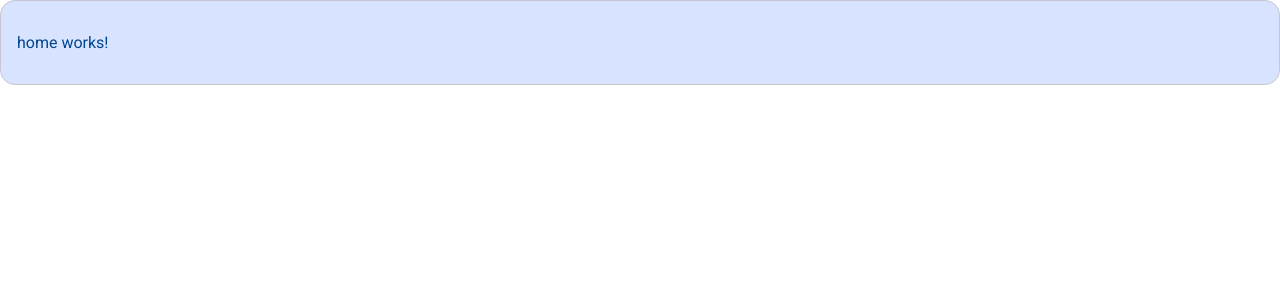
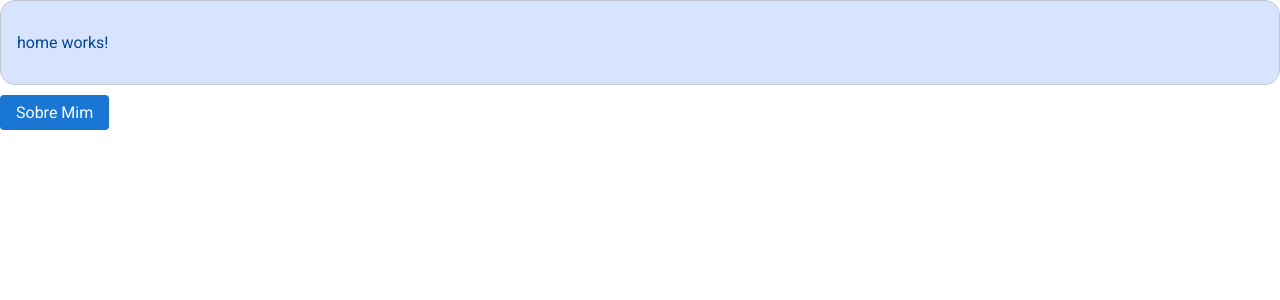
Before and after one commit to bb9leko/angular-app, an Angular app: page /home in a window 1280 px wide. Shown: the top 300 px of the page. Built offline with nearby package versions, Linux system fonts and the light colour scheme.

Commit message:
Criando componente Sobre, e criando uma rota para ele em Home

```diff
--- a/src/app/app.config.ts
+++ b/src/app/app.config.ts
@@ -5,5 +5,8 @@ import { routes } from './app.routes';
 import { provideClientHydration, withEventReplay } from '@angular/platform-browser';
 
 export const appConfig: ApplicationConfig = {
-  providers: [provideZoneChangeDetection({ eventCoalescing: true }), provideRouter(routes), provideClientHydration(withEventReplay())]
+  providers: [
+    provideZoneChangeDetection({ eventCoalescing: true }),
+    provideRouter(routes),
+    provideClientHydration(withEventReplay())]
 };
--- a/src/app/app.routes.ts
+++ b/src/app/app.routes.ts
@@ -1,8 +1,10 @@
 import { Routes } from '@angular/router';
 import { HomeComponent } from '../app/pages/home/home.component';
+import { SobreComponent } from './pages/sobre/sobre.component';
 
 
 export const routes: Routes = [
   { path: '', redirectTo: 'home', pathMatch: 'full' },
   { path: 'home', component: HomeComponent },
+  { path: 'sobre', component: SobreComponent }, // Substitua por outro componente se necessário
 ];
--- a/src/app/pages/home/home.component.html
+++ b/src/app/pages/home/home.component.html
@@ -1,3 +1,4 @@
 <div>
     <p>home works!</p>
 </div>
+<a routerLink="/sobre">Sobre Mim</a>
--- a/src/app/pages/home/home.component.scss
+++ b/src/app/pages/home/home.component.scss
@@ -6,3 +6,16 @@ div {
     padding: 16px;
     box-shadow: var(--mat-sys-elevation-1);
 }
+
+a {
+  display: inline-block;
+  padding: 8px 16px;
+  background: #1976d2;
+  color: #fff;
+  border-radius: 4px;
+  text-decoration: none;
+  border: none;
+  margin: 10px 0;
+  position: relative;
+
+}
--- a/src/app/pages/home/home.component.ts
+++ b/src/app/pages/home/home.component.ts
@@ -1,8 +1,9 @@
 import { Component } from '@angular/core';
+import { RouterModule } from '@angular/router';
 
 @Component({
   selector: 'app-home',
-  imports: [],
+  imports: [RouterModule],
   templateUrl: './home.component.html',
   styleUrl: './home.component.scss'
 })
--- /dev/null
+++ b/src/app/pages/sobre/sobre.component.html
@@ -0,0 +1 @@
+<p>sobre works!</p>
```
Also changed, not shown: src/app/pages/sobre/sobre.component.ts (added, +11 -0 lines), src/app/pages/sobre/sobre.component.scss (added), 1 other file (tests, documents, lock files or other folders).
